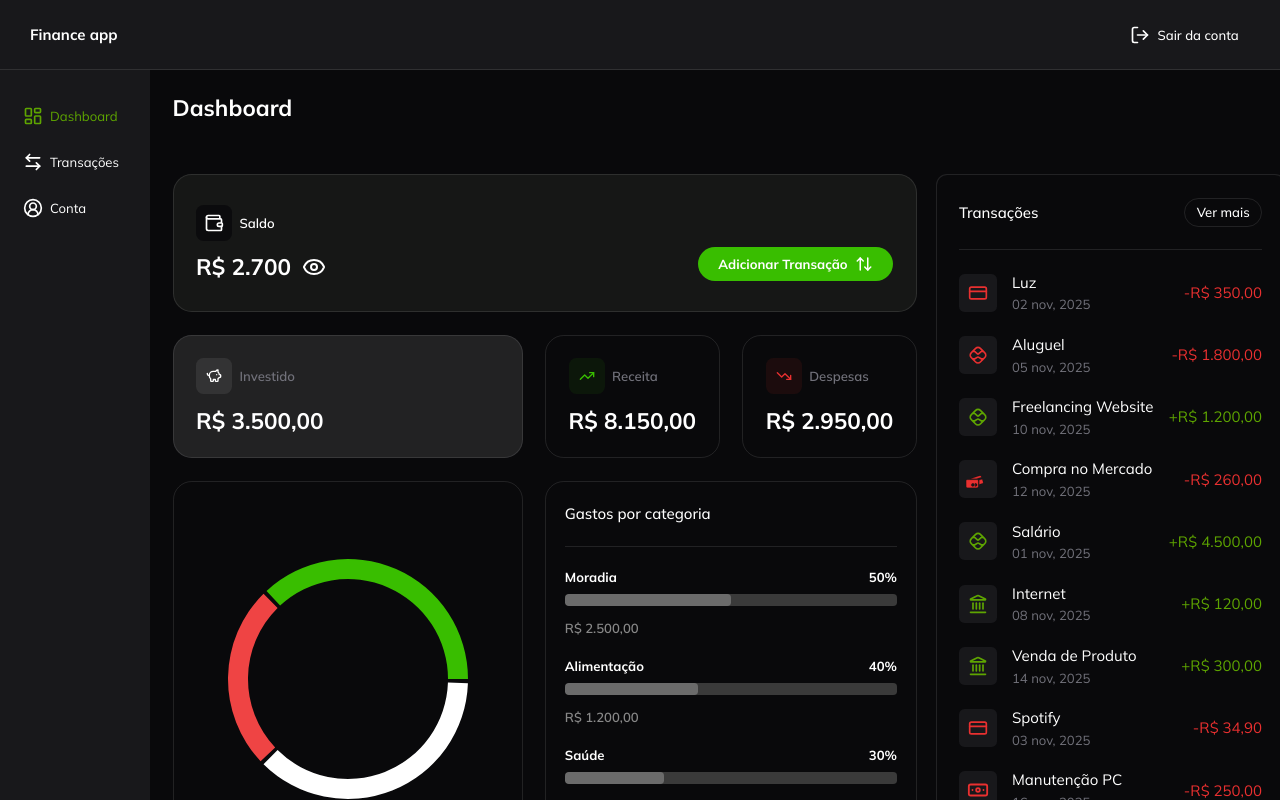
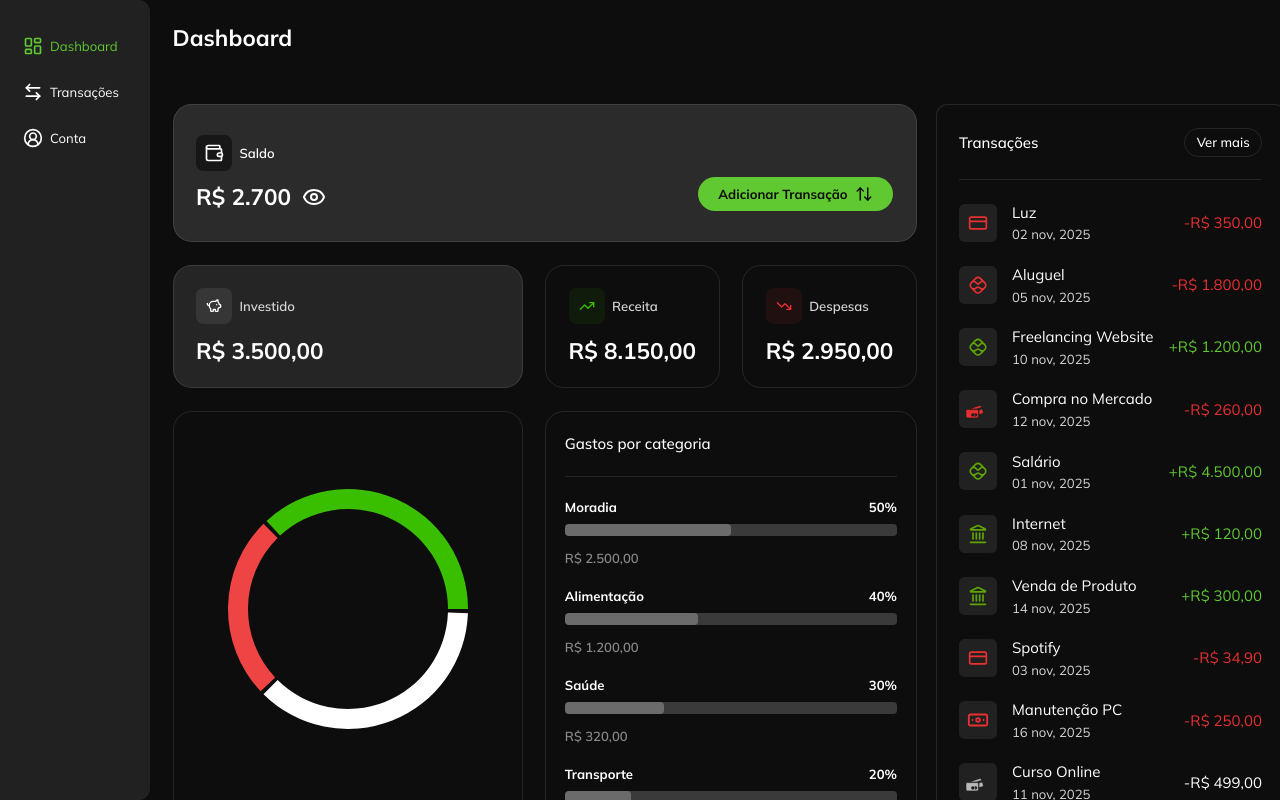
Before and after one commit to Brunoo-Lima/finance-app, a Next.js app: page /dashboard in a window 1280 px wide. Shown: the top 800 px of the page. Built offline with nearby package versions, Linux system fonts and the light colour scheme; sample sign-in values are in the browser's storage.

Commit message:
style: colors updated

```diff
--- a/package.json
+++ b/package.json
@@ -16,6 +16,7 @@
     "lucide-react": "^0.555.0",
     "next": "15.5.6",
     "react": "19.1.0",
+    "react-datepicker": "^9.0.0",
     "react-dom": "19.1.0",
     "react-hook-form": "^7.67.0",
     "react-paginate": "^8.3.0",
--- a/src/app/(protected)/_layout.module.scss
+++ b/src/app/(protected)/_layout.module.scss
@@ -2,7 +2,6 @@
   display: flex;
 
   .content {
-    margin-top: 70px;
     margin-left: 150px;
     flex-grow: 1;
   }
--- a/src/app/(protected)/dashboard/_components/card-balance/_card-balance.module.scss
+++ b/src/app/(protected)/dashboard/_components/card-balance/_card-balance.module.scss
@@ -63,9 +63,9 @@
 
     font-size: 0.875rem;
     font-weight: 700;
-    color: var(--color-white);
+    color: var(--color-black);
 
-    background-color: var(--primary-color-20);
+    background-color: var(--primary-color);
     border-radius: 6.25rem;
     border: none;
 
--- a/src/app/(protected)/layout.tsx
+++ b/src/app/(protected)/layout.tsx
@@ -1,6 +1,5 @@
 import { Sidebar } from "@/components/sidebar/sidebar";
 import s from "./_layout.module.scss";
-import { Header } from "@/components/header/header";
 import { ProviderMaster } from "@/components/providers/provider-master";
 
 export default function ProtectedLayout({
@@ -10,8 +9,6 @@ export default function ProtectedLayout({
 }>) {
   return (
     <ProviderMaster>
-      <Header />
-
       <main className={s.main__container}>
         <Sidebar />
 
--- a/src/app/(protected)/transacoes/_components/form/_form.module.scss
+++ b/src/app/(protected)/transacoes/_components/form/_form.module.scss
@@ -3,6 +3,8 @@
     display: flex;
     flex-direction: column;
     gap: 1rem;
+
+    min-height: calc(90vh - 2rem);
 
     .form__inputs {
       flex: 1;
@@ -19,6 +21,10 @@
       gap: 1rem;
 
       margin-top: auto;
+
+      button {
+        width: 100%;
+      }
     }
   }
 }
--- a/src/components/header/_header.module.scss
+++ /dev/null
@@ -1,44 +0,0 @@
-.header__wrapper {
-  height: 70px;
-  width: 100%;
-
-  display: flex;
-  align-items: center;
-  justify-content: space-between;
-  gap: 1rem;
-  padding: 0 2rem;
-
-  position: fixed;
-  top: 0;
-
-  background-color: var(--color-black-80);
-  border-bottom: 1px solid var(--second-color);
-
-  .btn__logout {
-    margin-left: auto;
-    padding: 0.375rem 0.75rem;
-
-    display: flex;
-    align-items: center;
-    justify-content: center;
-    gap: 0.5rem;
-
-    border-radius: 0.375rem;
-    background-color: transparent;
-    border: none;
-
-    font-size: 0.875rem;
-    font-weight: 500;
-    color: var(--color-white);
-
-    transition: all 0.3s ease;
-
-    svg {
-      flex-shrink: 0;
-    }
-
-    &:hover {
-      background-color: var(--second-color);
-    }
-  }
-}
--- a/src/components/header/header.tsx
+++ /dev/null
@@ -1,20 +0,0 @@
-"use client";
-
-import { useRouter } from "next/navigation";
-import s from "./_header.module.scss";
-import { LogOutIcon } from "lucide-react";
-
-export const Header = () => {
-  const router = useRouter();
-
-  return (
-    <header className={s.header__wrapper}>
-      <strong>Finance app</strong>
-
-      <button className={s.btn__logout} type="button">
-        <LogOutIcon size={20} color="#ffffff" />
-        Sair da conta
-      </button>
-    </header>
-  );
-};
--- a/src/components/sidebar/_sidebar.module.scss
+++ b/src/components/sidebar/_sidebar.module.scss
@@ -10,10 +10,13 @@
   min-height: 100vh;
 
   position: fixed;
-  top: 70px;
+  top: 0;
   left: 0;
 
   padding: 1rem 0.75rem;
+
+  border-top-right-radius: 0.75rem;
+  border-bottom-right-radius: 0.75rem;
 
   .sidebar__items {
     display: flex;
--- a/src/components/ui/date-picker/_date-picker.module.scss
+++ b/src/components/ui/date-picker/_date-picker.module.scss
@@ -1,210 +1,90 @@
-// components/ui/date-picker/date-picker.module.scss
-.container {
-  width: 100%;
-  max-width: 300px;
-  position: relative;
+.wrapper {
+  display: flex;
+  flex-direction: column;
+  gap: 4px;
 }
 
 .label {
-  display: block;
-  margin-bottom: 0.5rem;
-  font-weight: 500;
-  color: #374151;
-  font-size: 0.875rem;
-
-  .required {
-    color: #ef4444;
-    margin-left: 0.25rem;
-  }
-}
-
-.inputWrapper {
-  position: relative;
-  display: flex;
-  align-items: center;
+  font-size: 14px;
+  font-weight: 600;
 }
 
 .input {
   width: 100%;
-  padding: 0.75rem 2.5rem 0.75rem 1rem;
-  border: 1px solid #d1d5db;
-  border-radius: 6px;
-  background: white;
-  font-size: 0.875rem;
-  color: #111827;
-  transition: all 0.2s ease;
-
-  &:hover:not(:disabled) {
-    border-color: #9ca3af;
-  }
+  padding: 12px 14px;
+  border: 1px solid #333;
+  border-radius: 8px;
+  background: #000;
+  color: #fff;
+  font-size: 16px;
+  cursor: pointer;
 
   &:focus {
     outline: none;
-    border-color: #3b82f6;
-    box-shadow: 0 0 0 3px rgba(59, 130, 246, 0.1);
-  }
-
-  &:disabled {
-    background-color: #f9fafb;
-    color: #9ca3af;
-    cursor: not-allowed;
-  }
-
-  &::placeholder {
-    color: #9ca3af;
-  }
-
-  &.error {
-    border-color: #ef4444;
-
-    &:focus {
-      box-shadow: 0 0 0 3px rgba(239, 68, 68, 0.1);
-    }
+    border-color: #555;
+    box-shadow: 0 0 0 2px rgba(255, 255, 255, 0.2);
   }
 }
 
-.calendarButton {
-  position: absolute;
-  right: 0.75rem;
-  background: none;
-  border: none;
-  cursor: pointer;
-  padding: 0.25rem;
-  font-size: 1.25rem;
-  color: #6b7280;
-  transition: color 0.2s;
+/* 🔥 Estilização do calendário */
+.react-datepicker {
+  background: #000;
+  border: 1px solid #333;
+  border-radius: 10px;
+  overflow: hidden;
+  width: 100% !important; /* mesma largura do input */
+  font-size: 16px;
+}
 
-  &:hover:not(:disabled) {
-    color: #374151;
-  }
+.react-datepicker-wrapper {
+  width: 100%;
+}
 
-  &:disabled {
-    color: #d1d5db;
-    cursor: not-allowed;
+.react-datepicker__month-container {
+  width: 100%;
+}
+
+.react-datepicker__header {
+  background: #111;
+  border-bottom: 1px solid #333;
+}
+
+.react-datepicker__current-month {
+  color: #fff;
+}
+
+.react-datepicker__day-name {
+  color: #bbb;
+}
+
+.react-datepicker__day {
+  color: #fff;
+  padding: 12px; /* deixa os dias maiores */
+  font-size: 16px;
+
+  &:hover {
+    background: #222;
+    border-radius: 6px;
   }
 }
 
-.calendarDropdown {
-  position: absolute;
-  top: 100%;
-  left: 0;
-  z-index: 50;
-  margin-top: 0.5rem;
-  background: white;
-  border: 1px solid #e5e7eb;
-  border-radius: 8px;
-  box-shadow: 0 10px 25px rgba(0, 0, 0, 0.1);
-  animation: fadeIn 0.2s ease;
-
-  :global {
-    .rdp {
-      margin: 0;
-      padding: 1rem;
-    }
-
-    .rdp-months {
-      justify-content: center;
-    }
-
-    .rdp-month {
-      width: 100%;
-    }
-
-    .rdp-caption_label {
-      font-weight: 600;
-      color: #111827;
-    }
-
-    .rdp-nav_button {
-      background: #f3f4f6;
-      border-radius: 4px;
-
-      &:hover {
-        background: #e5e7eb;
-      }
-    }
-  }
+.react-datepicker__day--selected {
+  background: #fff !important;
+  color: #000 !important;
+  border-radius: 6px;
 }
 
-.day {
-  width: 36px;
-  height: 36px;
-  font-size: 0.875rem;
-  border-radius: 6px;
-  transition: all 0.2s;
-
-  &:hover:not(.rdp-day_selected):not(.rdp-day_disabled) {
-    background-color: #f3f4f6;
-  }
+.react-datepicker__day--keyboard-selected {
+  background: #555 !important;
+  color: #fff !important;
 }
 
-.daySelected {
-  background-color: #3b82f6 !important;
-  color: white !important;
-
-  &:hover {
-    background-color: #2563eb !important;
-  }
-}
-
-.dayToday {
-  font-weight: 600;
-  color: #3b82f6;
-}
-
-.footer {
-  display: flex;
-  justify-content: space-between;
-  gap: 0.5rem;
-  padding: 0.75rem 1rem 0;
-  border-top: 1px solid #f3f4f6;
-  margin-top: 0.75rem;
-}
-
-.todayButton {
-  padding: 0.5rem 1rem;
-  background: #3b82f6;
-  color: white;
-  border: none;
-  border-radius: 4px;
-  font-size: 0.875rem;
-  cursor: pointer;
-  transition: background 0.2s;
-
-  &:hover {
-    background: #2563eb;
-  }
-}
-
-.clearButton {
-  padding: 0.5rem 1rem;
-  background: #f3f4f6;
-  color: #6b7280;
-  border: none;
-  border-radius: 4px;
-  font-size: 0.875rem;
-  cursor: pointer;
-  transition: all 0.2s;
-
-  &:hover {
-    background: #e5e7eb;
-    color: #374151;
-  }
+.error {
+  border-color: #ff4d4f;
 }
 
 .errorMessage {
-  margin-top: 0.25rem;
-  font-size: 0.75rem;
-  color: #ef4444;
+  font-size: 12px;
+  color: #ff4d4f;
+  margin-top: 2px;
 }
-
-@keyframes fadeIn {
-  from {
-    opacity: 0;
-    transform: translateY(-10px);
-  }
-  to {
-    opacity: 1;
-    transform: translateY(0);
-  }
-}
--- a/src/styles/base/_variables.scss
+++ b/src/styles/base/_variables.scss
@@ -1,24 +1,29 @@
-$primary-color: #5ea500;
-$primary-color-80: #35530e;
-$primary-color-20: #39be00;
+$primary-color: #60c830;
+$primary-color-100: #378712;
+$primary-color-80: #4aa81e;
+$primary-color-20: #7cdf4e;
 
 $second-color: #ffffff1a;
 
-$color-black: #09090b;
-$color-black-100: #0b0b0d;
-$color-black-80: #18181b;
-$color-black-60: #161716;
+$color-black: #0d0d0d;
+$color-black-100: #171717;
+$color-black-80: #212121;
+$color-black-60: #2b2b2b;
 
 $color-white: #ffffff;
 $color-white-80: #f1f1f5;
 
-$color-gray: #9f9fa9;
-$color-gray-20: #71717a;
+$color-gray: #4a4a4a;
+$color-gray-80: #575757;
+$color-gray-60: #7c7c7c;
+$color-gray-40: #a7a7a7;
+$color-gray-20: #d5d5d5;
 
 $error: #e93030;
 
 :root {
   --primary-color: #{$primary-color};
+  --primary-color-100: #{$primary-color-100};
   --primary-color-80: #{$primary-color-80};
   --primary-color-20: #{$primary-color-20};
 
@@ -33,35 +38,10 @@ $error: #e93030;
   --color-white-80: #{$color-white-80};
 
   --color-gray: #{$color-gray};
+  --color-gray-80: #{$color-gray-80};
+  --color-gray-60: #{$color-gray-60};
+  --color-gray-40: #{$color-gray-40};
   --color-gray-20: #{$color-gray-20};
 
   --error: #{$error};
-
-  --foreground: oklch(0.985 0 0);
-  --card-foreground: oklch(0.985 0 0);
-  --popover: oklch(0.21 0.006 285.885);
-  --popover-foreground: oklch(0.985 0 0);
-  --primary: oklch(0.648 0.2 131.684);
-  --primary-foreground: oklch(0.986 0.031 120.757);
-  --secondary: oklch(0.274 0.006 286.033);
-  --secondary-foreground: oklch(0.985 0 0);
-  --muted: oklch(0.274 0.006 286.033);
-  --accent: oklch(0.274 0.006 286.033);
-  --accent-foreground: oklch(0.985 0 0);
-  --destructive: oklch(0.704 0.191 22.216);
-  --border: oklch(1 0 0 / 10%);
-  --input: oklch(1 0 0 / 15%);
-  --ring: oklch(0.405 0.101 131.063);
-  --chart-1: oklch(0.871 0.15 154.449);
-  --chart-2: oklch(0.723 0.219 149.579);
-  --chart-3: oklch(0.627 0.194 149.214);
-  --chart-4: oklch(0.527 0.154 150.069);
-  --chart-5: oklch(0.448 0.119 151.328);
-  --sidebar: oklch(0.21 0.006 285.885);
-  --sidebar-foreground: oklch(0.985 0 0);
-  --sidebar-primary: oklch(0.768 0.233 130.85);
-  --sidebar-primary-foreground: oklch(0.986 0.031 120.757);
-  --sidebar-accent: oklch(0.274 0.006 286.033);
-  --sidebar-accent-foreground: oklch(0.985 0 0);
-  --sidebar-ring: oklch(0.405 0.101 131.063);
 }
```
Also changed, not shown: src/app/(protected)/transacoes/_components/form/form-upsert-transaction.tsx (+5 -2 lines), src/components/ui/date-picker/date-picker.tsx (+47 -0 lines), 1 other file (tests, documents, lock files or other folders).
